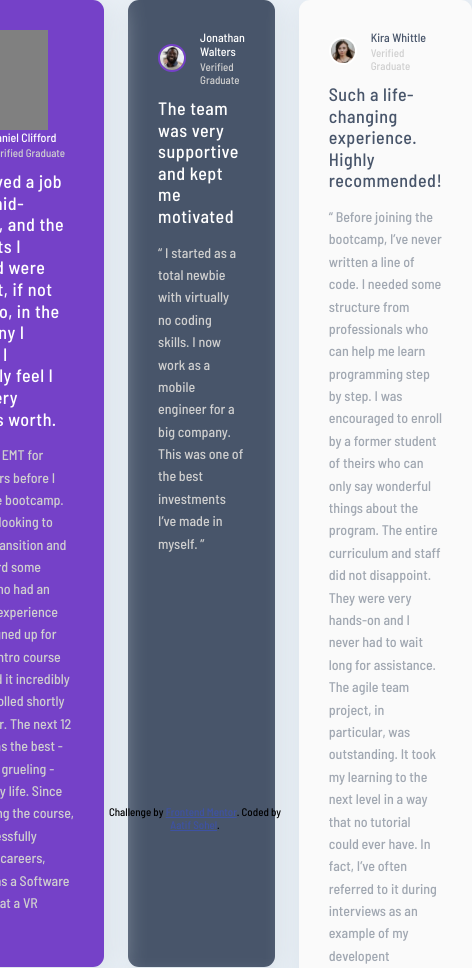
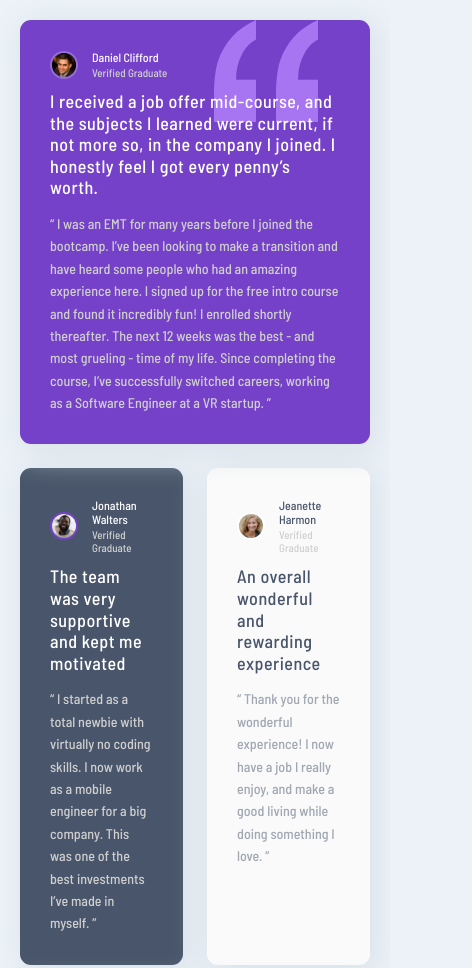
Before and after one commit to aatifsohel/fe-testimonial-grid-section, a website: page index.html in a window 390 px wide. Shown: the top 968 px of the page, 472 px wide, since content can reach past the window. Drawn offline with Linux system fonts and the light colour scheme.

Commit message:
add responsive layout

```diff
--- a/index.html
+++ b/index.html
@@ -18,6 +18,7 @@
   <body>
     <main class="main">
       <article class="testimonial-card">
+        <img class="bg-qoutation" src="images/bg-pattern-quotation.svg" alt="bg-pattern-quotation">
         <header class="testimonial-card__header">
           <div class="testimonial-card__header__img-wrapper">
             <img
--- a/sass/main.scss
+++ b/sass/main.scss
@@ -47,23 +47,31 @@ body {
     grid-column: 1 / 3;
     background-color: $moderate-violet;
     position: relative;
+    z-index: 100;
 
     .avatar {
       border-color: rgba(184, 155, 230, 0.5);
     }
+
+    .bg-qoutation {
+      position: absolute;
+      top: 0;
+      right: 15%;
+      z-index: -1;
+    }
   }
 
-  &:first-child::before {
-    content: "";
-    display: block;
-    background-image: url("images\bg-pattern-quotation.svg");
-    background-position: top right;
-    background-color: grey;
-    background-size: contain;
-    background-repeat: no-repeat;
-    width: 100px;
-    height: 100px;
-  }
+  // &:first-child::before {
+  //   content: "";
+  //   display: block;
+  //   background-image: url("images\bg-pattern-quotation.svg");
+  //   background-position: top right;
+  //   background-color: grey;
+  //   background-size: contain;
+  //   background-repeat: no-repeat;
+  //   width: 100px;
+  //   height: 100px;
+  // }
 
   &:nth-child(2) {
     background-color: $very-dark-grayish-blue;
@@ -194,3 +202,32 @@ body {
     position: relative;
   }
 }
+
+@media (max-width: 900px) {
+  body {
+    padding: 2rem;
+    gap: 2rem;
+  }
+  .main {
+    grid-template-columns: repeat(2, 1fr);
+  }
+
+  .testimonial-card {
+    &:first-child {
+      grid-column: 1 / -1;
+    }
+
+    &:last-child {
+      grid-column: 1 /-1;
+      grid-row: auto;
+    }
+
+    &:nth-child(4) {
+      grid-column: 1 / -1;
+    }
+  }
+
+  .attribution {
+    position: relative;
+  }
+}
```
Also changed, not shown: css/style.css.
